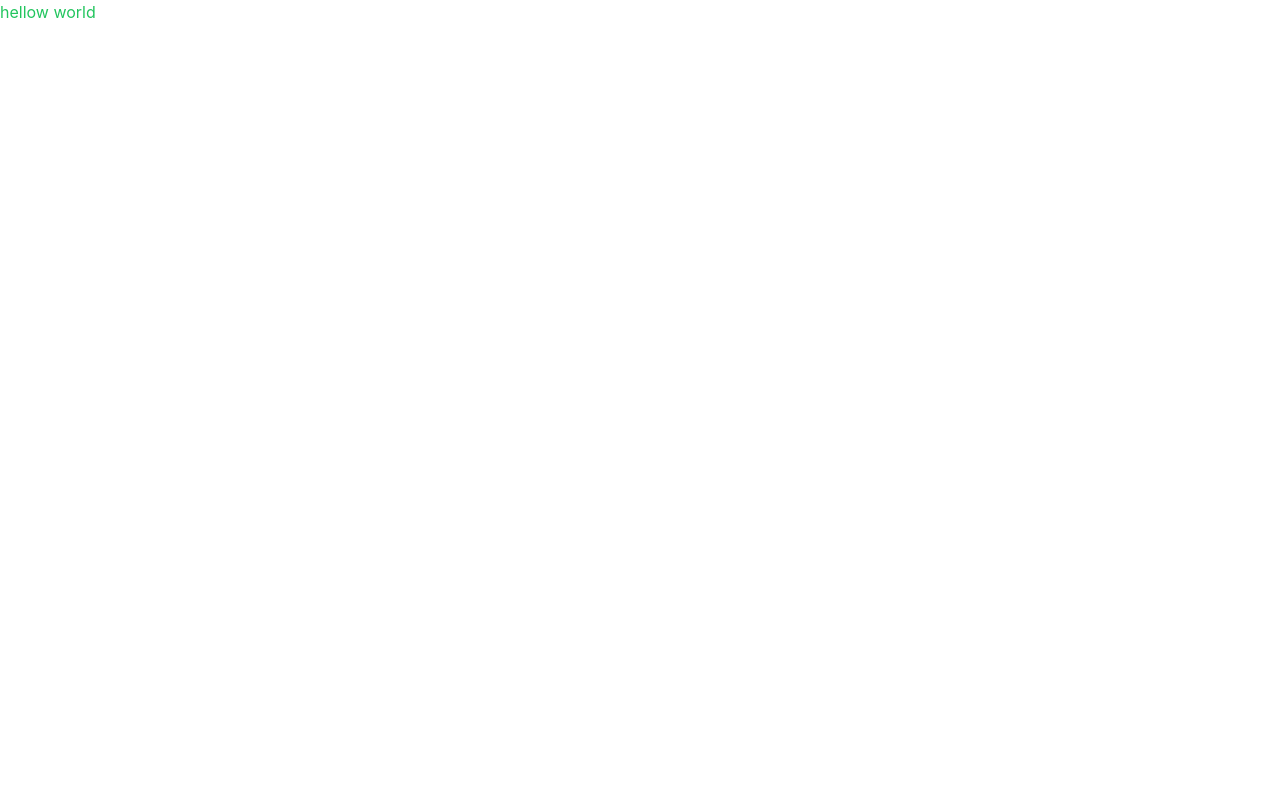
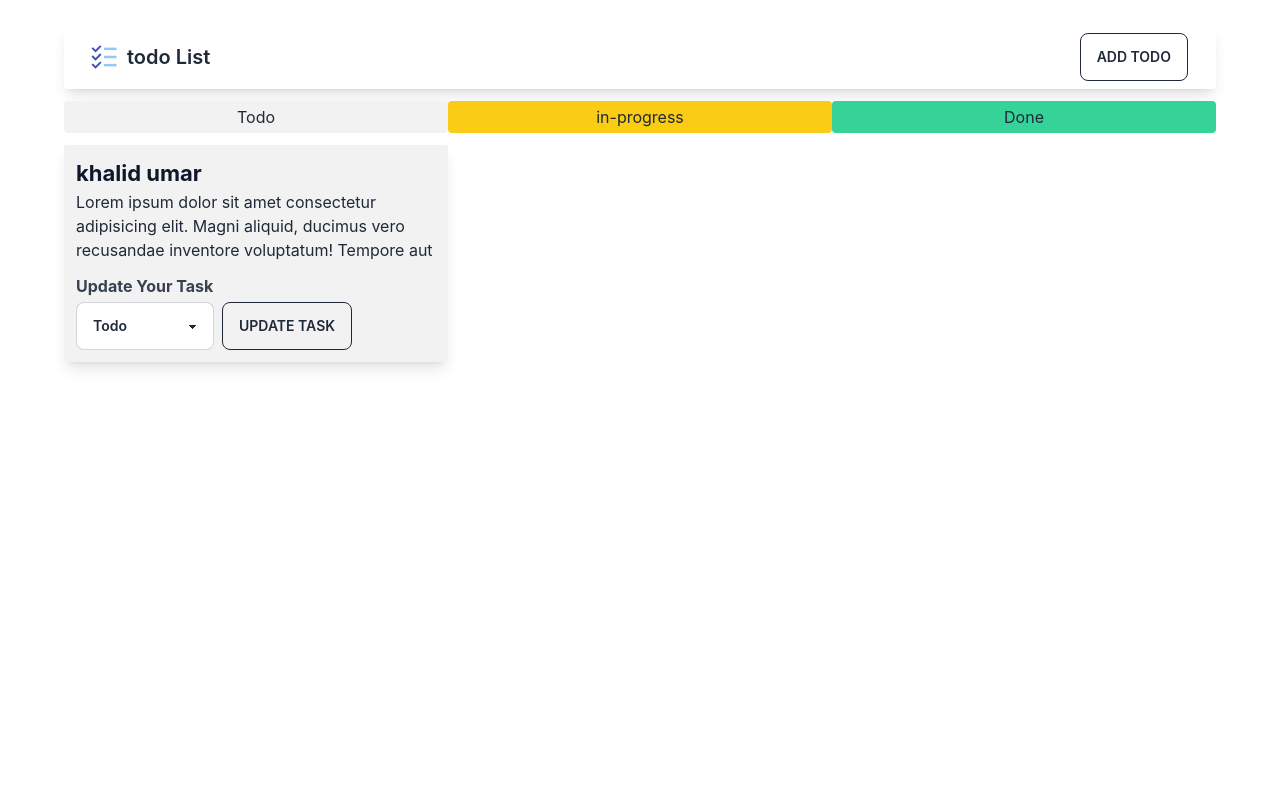
Before and after one commit to khalidumar29/Todo-list, a React (Create React App) app: page / in a window 1280 px wide. Shown: the top 800 px of the page. Built offline with nearby package versions, Linux system fonts and the light colour scheme.

Commit message:
design done

```diff
--- a/package.json
+++ b/package.json
@@ -6,8 +6,10 @@
     "@testing-library/jest-dom": "^5.16.5",
     "@testing-library/react": "^13.4.0",
     "@testing-library/user-event": "^13.5.0",
+    "daisyui": "^2.42.1",
     "react": "^18.2.0",
     "react-dom": "^18.2.0",
+    "react-icons": "^4.7.1",
     "react-scripts": "5.0.1",
     "web-vitals": "^2.1.4"
   },
--- a/public/index.html
+++ b/public/index.html
@@ -1,5 +1,5 @@
 <!DOCTYPE html>
-<html lang="en">
+<html lang="en" data-theme="light">
   <head>
     <meta charset="utf-8" />
     <link rel="icon" href="%PUBLIC_URL%/favicon.ico" />
--- a/src/App.js
+++ b/src/App.js
@@ -1,7 +1,14 @@
+import Footer from "./Components/Footer";
+import Navbar from "./Components/Navbar";
+import Home from "./Pages/Home";
+
 function App() {
   return (
     <div>
-      <h1 className='text-bold text-green-500'>hellow world</h1>
+      <Navbar>
+        <Home></Home>
+      </Navbar>
+      <Footer></Footer>
     </div>
   );
 }
--- /dev/null
+++ b/src/Components/Footer.js
@@ -0,0 +1,15 @@
+import React from "react";
+
+const Footer = () => {
+  return (
+    <footer className='mx-[5%] bottom-0 static my-[20px]'>
+      <div className='footer footer-center p-4 bg-base-300 text-base-content '>
+        <div>
+          <p>Copyright © 2022 - All right reserved by ACME Industries Ltd</p>
+        </div>
+      </div>
+    </footer>
+  );
+};
+
+export default Footer;
--- /dev/null
+++ b/src/Components/Modal.js
@@ -0,0 +1,63 @@
+import React from "react";
+
+const Modal = () => {
+  const handleSubmitNewTodo = (e) => {
+    e.preventDefault();
+    console.log("new todo submitted");
+  };
+  return (
+    <>
+      <input type='checkbox' id='add_todo_modal' className='modal-toggle' />
+      <div className='modal justify-center'>
+        <div className='modal-box relative'>
+          <label
+            htmlFor='add_todo_modal'
+            className='btn btn-sm btn-circle absolute right-2 top-2'
+          >
+            ✕
+          </label>
+          <form onSubmit={handleSubmitNewTodo}>
+            <h1 className='text-[32px] text-primary text-center my-2'>
+              Add Todo
+            </h1>
+            <div className='mt-3'>
+              <label
+                className='text-[22px] text-bold text-slate-900'
+                htmlFor='title'
+              >
+                Title:
+              </label>
+              <br />
+              <input
+                name='title'
+                type='text'
+                placeholder='Type here'
+                className='input input-bordered w-full '
+              />
+            </div>
+            <div className='mt-3'>
+              <label
+                className='text-[22px] text-bold text-slate-900'
+                htmlFor='title'
+              >
+                Description:
+              </label>
+              <br />
+              <textarea
+                className='textarea textarea-bordered w-full'
+                placeholder='Description...'
+              ></textarea>
+            </div>
+            <input
+              value={"Add Todo"}
+              className='btn btn-outline btn-success w-full mt-3'
+              type='submit'
+            />
+          </form>
+        </div>
+      </div>
+    </>
+  );
+};
+
+export default Modal;
--- /dev/null
+++ b/src/Components/Navbar.js
@@ -0,0 +1,27 @@
+import React from "react";
+import { FcTodoList } from "react-icons/fc";
+import Modal from "./Modal";
+
+const Navbar = ({ children }) => {
+  return (
+    <div className='mx-[5%] mt-[25px]'>
+      <div className='navbar bg-base-100 rounded py-2 my-3 shadow-lg'>
+        <div className='flex-1 '>
+          <a href='##' className='btn btn-ghost normal-case text-xl'>
+            <FcTodoList className='text-[30px] mr-2'></FcTodoList>
+            todo List
+          </a>
+        </div>
+        <div className='flex-none mr-5'>
+          <label className='btn btn-outline' htmlFor='add_todo_modal'>
+            Add Todo
+          </label>
+        </div>
+      </div>
+      {children}
+      <Modal></Modal>
+    </div>
+  );
+};
+
+export default Navbar;
--- /dev/null
+++ b/src/Components/TodoCart.js
@@ -0,0 +1,35 @@
+import React from "react";
+
+const TodoCart = () => {
+  return (
+    <div className='shadow-lg bg-base-200 p-3 rounded-sm'>
+      <h1 className='font-bold text-[22px] text-slate-900'>khalid umar</h1>
+      <p>
+        Lorem ipsum dolor sit amet consectetur adipisicing elit. Magni aliquid,
+        ducimus vero recusandae inventore voluptatum! Tempore aut
+      </p>
+      <p
+        className='mt-3 font-bold text-gray-700'
+        htmlFor='todo-acitvity-option'
+      >
+        Update Your Task
+      </p>
+      <div className='mt-1 flex gap-2'>
+        <select
+          name='todo-acitvity-option'
+          className='select select-bordered max-w-sm '
+        >
+          <option disabled selected>
+            Todo
+          </option>
+          <option>In-progress</option>
+          <option>Done</option>
+        </select>
+
+        <button className='btn btn-outline btn-ghost'>Update Task</button>
+      </div>
+    </div>
+  );
+};
+
+export default TodoCart;
--- /dev/null
+++ b/src/Pages/Home.js
@@ -0,0 +1,23 @@
+import React from "react";
+import TodoCart from "../Components/TodoCart";
+
+const Home = () => {
+  return (
+    <div className='grid grid-cols-3 h-screen'>
+      <div>
+        <div className='bg-base-200 text-center mb-3 py-1 rounded'>Todo</div>
+        <TodoCart></TodoCart>
+      </div>
+      <div>
+        <div className='bg-yellow-400 text-center mb-3 py-1 rounded'>
+          in-progress
+        </div>
+      </div>
+      <div>
+        <div className='bg-success text-center mb-3 py-1 rounded'>Done</div>
+      </div>
+    </div>
+  );
+};
+
+export default Home;
--- a/tailwind.config.js
+++ b/tailwind.config.js
@@ -4,5 +4,5 @@ module.exports = {
   theme: {
     extend: {},
   },
-  plugins: [],
+  plugins: [require("daisyui")],
 };
```
Also changed, not shown: 1 other file (tests, documents, lock files or other folders).
